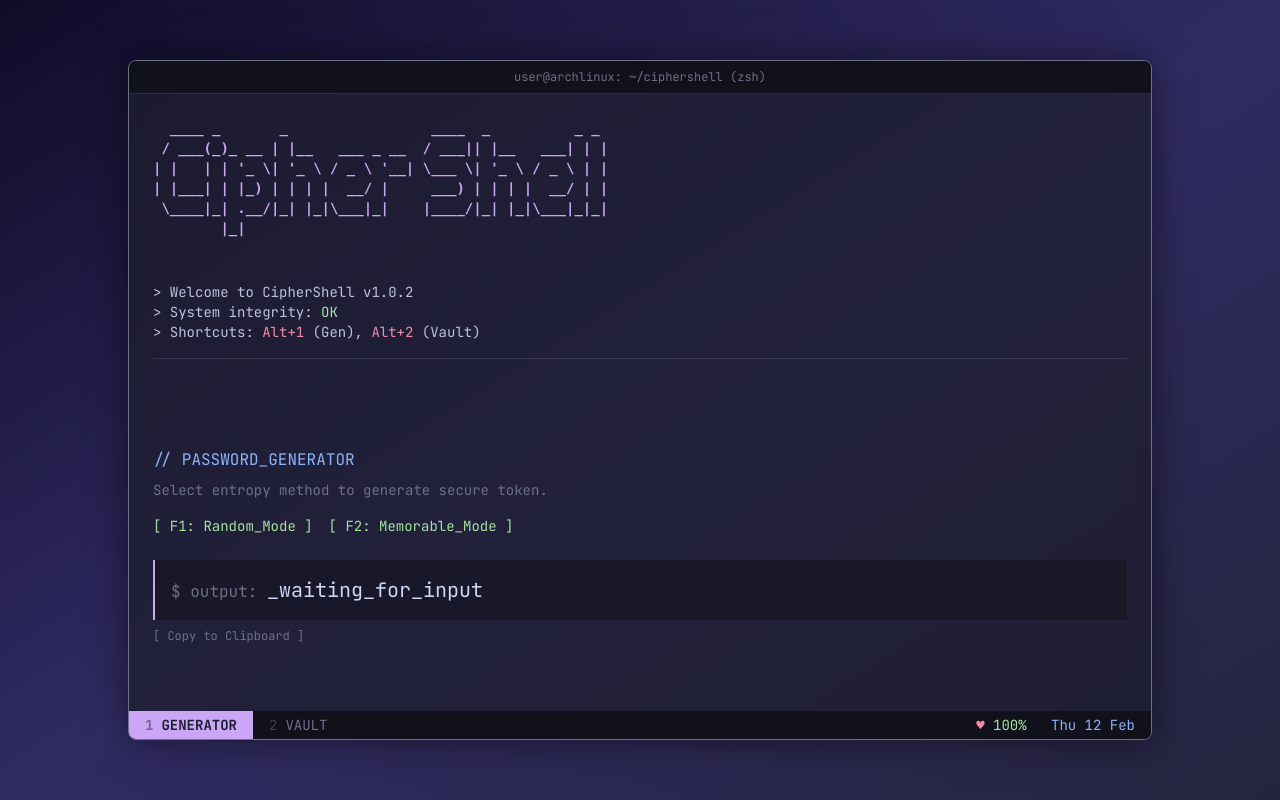
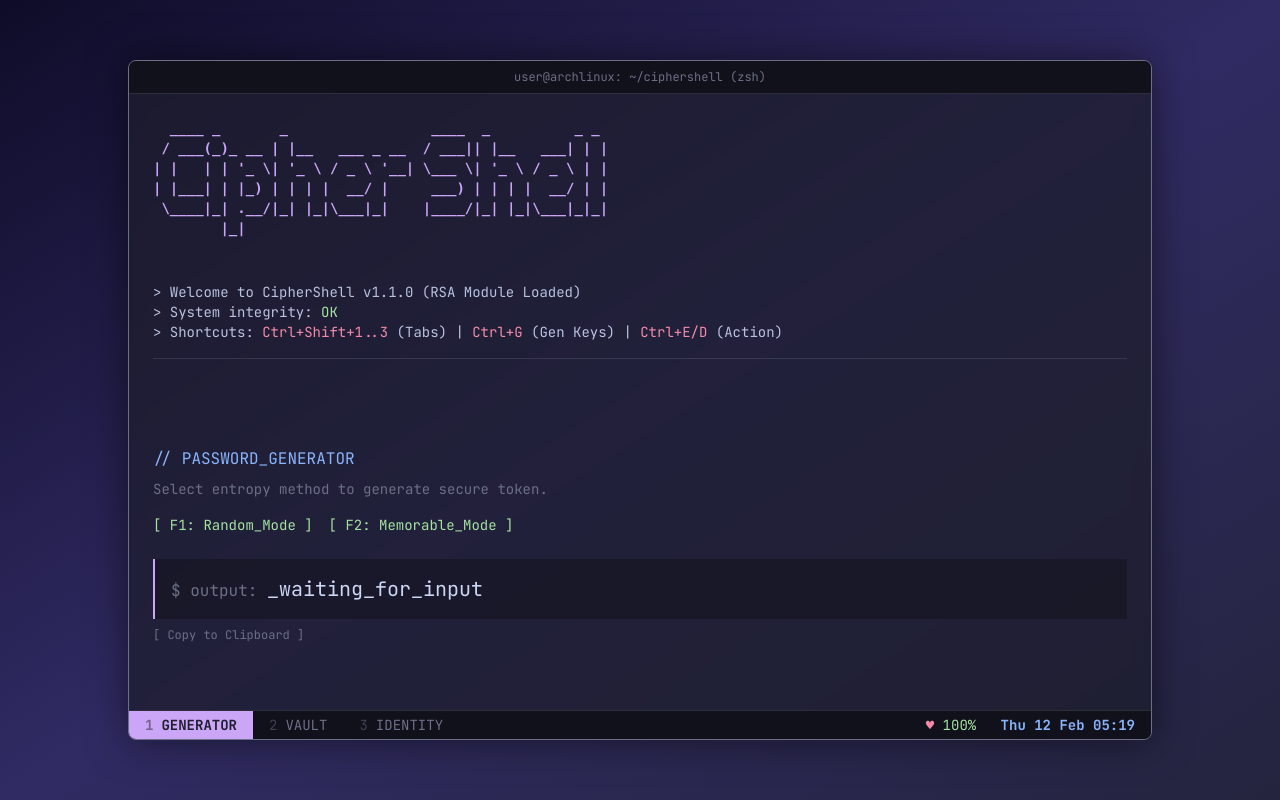
Before and after one commit to T9039/cipherShell, a Flask app: template templates/index2.html in a window 1280 px wide. Run offline with Flask 3, Linux system fonts and the light colour scheme; the template is opened without the code that fills it, so the values that code supplies are empty; some libraries are stand-ins or nearby versions.

Commit message:
updated some styling elements, added a 3rd tab for RSA encryption/decryption

```diff
--- a/static/script2.js
+++ b/static/script2.js
@@ -1,42 +1,65 @@
 // --- INITIALIZATION ---
 document.addEventListener('DOMContentLoaded', () => {
-    // Set focus to the first meaningful element? Or just wait for user.
     console.log("CipherShell Environment Loaded.");
 });
 
-// --- KEYBOARD SHORTCUTS ---
+// --- KEYBOARD SHORTCUTS (The Brains) ---
 document.addEventListener('keydown', (e) => {
-    // Alt + 1 : Switch to Generator
-    if (e.ctrlKey && e.key === '1') {
-        switchTab('generator');
-    }
-    // Alt + 2 : Switch to Vault
-    if (e.ctrlKey && e.key === '2') {
-        switchTab('vault');
+
+    // 1. GLOBAL NAVIGATION (Ctrl + Shift + 1/2/3)
+    if (e.ctrlKey && e.shiftKey) {
+        // We use e.code because "Shift+1" makes e.key equal "!", not "1"
+        if (e.code === 'Digit1') {
+            e.preventDefault();
+            switchTab('generator');
+        }
+        if (e.code === 'Digit2') {
+            e.preventDefault();
+            switchTab('vault');
+        }
+        if (e.code === 'Digit3') {
+            e.preventDefault();
+            switchTab('identity');
+        }
     }
 
-    // Vault Specific Shortcuts
+    // 2. VAULT SHORTCUTS
     if (!document.getElementById('section-vault').classList.contains('hidden')) {
-        // Ctrl + E : Encrypt
         if (e.ctrlKey && e.key === 'e') {
-            e.preventDefault(); // Prevent browser search
+            e.preventDefault();
             processVault('encrypt');
         }
-        // Ctrl + D : Decrypt
         if (e.ctrlKey && e.key === 'd') {
-            e.preventDefault(); // Prevent browser bookmark
+            e.preventDefault();
             processVault('decrypt');
         }
     }
 
-    // Generator Specific Shortcuts
+    // 3. IDENTITY SHORTCUTS
+    if (!document.getElementById('section-identity').classList.contains('hidden')) {
+        // Ctrl + G : Generate Keys
+        if (e.ctrlKey && e.key === 'g') {
+            e.preventDefault();
+            generateIdentity();
+        }
+        // Ctrl + E : Encrypt RSA
+        if (e.ctrlKey && e.key === 'e') {
+            e.preventDefault();
+            processRSA('encrypt');
+        }
+        // Ctrl + D : Decrypt RSA
+        if (e.ctrlKey && e.key === 'd') {
+            e.preventDefault();
+            processRSA('decrypt');
+        }
+    }
+
+    // 4. GENERATOR SHORTCUTS
     if (!document.getElementById('section-generator').classList.contains('hidden')) {
-        // F1 : Random
         if (e.key === 'F1') {
             e.preventDefault();
             generatePass('random');
         }
-        // F2 : Memorable
         if (e.key === 'F2') {
             e.preventDefault();
             generatePass('memorable');
@@ -47,42 +70,46 @@ document.addEventListener('keydown', (e) => {
 
 // --- TAB SWITCHING LOGIC ---
 function switchTab(tabName) {
-    const genSection = document.getElementById('section-generator');
-    const vaultSection = document.getElementById('section-vault');
-    const genTab = document.getElementById('tab-gen');
-    const vaultTab = document.getElementById('tab-vault');
+    const sections = ['generator', 'vault', 'identity'];
+    const tabs = ['tab-gen', 'tab-vault', 'tab-identity'];
+    const terminalContainer = document.querySelector('.overflow-y-auto');
 
-    if (tabName === 'generator') {
-        genSection.classList.remove('hidden');
-        vaultSection.classList.add('hidden');
+    // 1. Force Scroll to Top Immediately
+    terminalContainer.scrollTop = 0;
 
-        // Style Active Tab
-        genTab.classList.add('tab-active');
-        genTab.classList.remove('tab-inactive');
-        // Style Inactive Tab
-        vaultTab.classList.remove('tab-active');
-        vaultTab.classList.add('tab-inactive');
+    sections.forEach((sec, index) => {
+        const el = document.getElementById(`section-${sec}`);
+        const tabEl = document.getElementById(tabs[index]);
 
-    } else {
-        genSection.classList.add('hidden');
-        vaultSection.classList.remove('hidden');
+        if (sec === tabName) {
+            el.classList.remove('hidden');
+            tabEl.classList.add('tab-active');
+            tabEl.classList.remove('tab-inactive');
 
-        // Style Active Tab
-        vaultTab.classList.add('tab-active');
-        vaultTab.classList.remove('tab-inactive');
-        // Style Inactive Tab
-        genTab.classList.remove('tab-active');
-        genTab.classList.add('tab-inactive');
+            // 2. Focus with "preventScroll" option
+            setTimeout(() => {
+                if (sec === 'vault') {
+                    const vInput = document.getElementById('vault-input');
+                    if (vInput) vInput.focus({ preventScroll: true });
+                }
+                if (sec === 'identity') {
+                    const rInput = document.getElementById('rsa-msg-in');
+                    if (rInput) rInput.focus({ preventScroll: true });
+                }
+            }, 50);
 
-        // Auto-focus the input line
-        setTimeout(() => document.getElementById('vault-input').focus(), 50);
-    }
+        } else {
+            el.classList.add('hidden');
+            tabEl.classList.remove('tab-active');
+            tabEl.classList.add('tab-inactive');
+        }
+    });
 }
 
 // --- PASSWORD GENERATOR ---
 async function generatePass(mode) {
     const outputField = document.getElementById('pass-output');
-    outputField.innerText = "calculating_entropy..."; // Use innerText for span
+    outputField.innerText = "calculating_entropy...";
 
     try {
         const response = await fetch('/api/generate-password', {
@@ -94,24 +121,25 @@ async function generatePass(mode) {
         const data = await response.json();
         outputField.innerText = data.password;
 
+        // Scroll fix
+        const terminalContainer = document.querySelector('.overflow-y-auto');
+        terminalContainer.scrollTop = terminalContainer.scrollHeight;
+
     } catch (error) {
         outputField.innerText = "Error: Connection Refused.";
     }
 }
 
-// --- ENCRYPTION VAULT ---
+// --- SYMMETRIC VAULT (AES) ---
 async function processVault(action) {
     const input = document.getElementById('vault-input').value;
     const passphrase = document.getElementById('vault-pass').value;
     const resultField = document.getElementById('vault-result');
-
-    // 1. SELECT THE SCROLLABLE CONTAINER
-    // This matches the div in your HTML with "overflow-y-auto"
     const terminalContainer = document.querySelector('.overflow-y-auto');
 
     if (!input || !passphrase) {
         resultField.innerText = "[ERROR]: Input and Passphrase are mandatory.";
-        terminalContainer.scrollTop = terminalContainer.scrollHeight; // Scroll to error
+        terminalContainer.scrollTop = terminalContainer.scrollHeight;
         return;
     }
 
@@ -121,8 +149,6 @@ async function processVault(action) {
         : { ciphertext: input, passphrase: passphrase };
 
     resultField.innerText = "processing_crypto_engine...";
-
-    // Scroll immediately to show processing status
     terminalContainer.scrollTop = terminalContainer.scrollHeight;
 
     try {
@@ -142,14 +168,8 @@ async function processVault(action) {
             resultField.innerText = data.result;
         }
 
-        // --- THE SCROLL FIX ---
-        // We set the scroll position (scrollTop) to the total height of the content (scrollHeight)
-        // This guarantees we are at the absolute bottom.
         setTimeout(() => {
-            terminalContainer.scrollTo({
-                top: terminalContainer.scrollHeight,
-                behavior: 'smooth'
-            });
+            terminalContainer.scrollTo({ top: terminalContainer.scrollHeight, behavior: 'smooth' });
         }, 100);
 
     } catch (error) {
@@ -158,14 +178,132 @@ async function processVault(action) {
     }
 }
 
+// --- ASYMMETRIC IDENTITY (RSA) ---
+async function generateIdentity() {
+    const pubField = document.getElementById('rsa-public');
+    const privField = document.getElementById('rsa-private');
+    const terminalContainer = document.querySelector('.overflow-y-auto');
+
+    pubField.value = "Generating 2048-bit primes...";
+    privField.value = "Calculating coefficients...";
+    terminalContainer.scrollTop = terminalContainer.scrollHeight;
+
+    try {
+        const response = await fetch('/api/generate-keys', { method: 'POST' });
+        const data = await response.json();
+
+        pubField.value = data.public;
+        privField.value = data.private;
+
+        setTimeout(() => {
+            terminalContainer.scrollTo({ top: terminalContainer.scrollHeight, behavior: 'smooth' });
+        }, 100);
+
+    } catch (error) {
+        pubField.value = "Error: Keygen failed.";
+    }
+}
+
+async function processRSA(action) {
+    const resultField = document.getElementById('rsa-result');
+    const terminalContainer = document.querySelector('.overflow-y-auto');
+
+    let payload = {};
+    let endpoint = '';
+
+    if (action === 'encrypt') {
+        const msg = document.getElementById('rsa-msg-in').value;
+        const key = document.getElementById('rsa-remote-key').value;
+        if (!msg || !key) {
+            resultField.innerText = "[ERROR]: Message and Remote Key required.";
+            terminalContainer.scrollTop = terminalContainer.scrollHeight;
+            return;
+        }
+        endpoint = '/api/rsa-encrypt';
+        payload = { message: msg, public_key: key };
+    } else {
+        const cipher = document.getElementById('rsa-cipher-in').value;
+        const myPrivKey = document.getElementById('rsa-private').value;
+
+        if (!myPrivKey) {
+            resultField.innerText = "[ERROR]: You must Generate or Paste your Private Key first.";
+            terminalContainer.scrollTop = terminalContainer.scrollHeight;
+            return;
+        }
+        if (!cipher) {
+             resultField.innerText = "[ERROR]: No ciphertext provided.";
+             terminalContainer.scrollTop = terminalContainer.scrollHeight;
+             return;
+        }
+
+        endpoint = '/api/rsa-decrypt';
+        payload = { ciphertext: cipher, private_key: myPrivKey };
+    }
+
+    resultField.innerText = "processing_rsa_block...";
+    terminalContainer.scrollTop = terminalContainer.scrollHeight;
+
+    try {
+        const response = await fetch(endpoint, {
+            method: 'POST',
+            headers: { 'Content-Type': 'application/json' },
+            body: JSON.stringify(payload)
+        });
+
+        const data = await response.json();
+
+        if (data.error) {
+            resultField.innerText = "[ERROR]: " + data.error;
+        } else {
+            resultField.innerText = data.result;
+        }
+
+        setTimeout(() => {
+            terminalContainer.scrollTo({ top: terminalContainer.scrollHeight, behavior: 'smooth' });
+        }, 100);
+
+    } catch (error) {
+        resultField.innerText = "[SYSTEM_HALT]: " + error;
+    }
+}
+
 // --- UTILITY ---
 function copyToClipboard(elementId) {
     const element = document.getElementById(elementId);
-    // For input/textarea use .value, for div/span use .innerText
     const text = element.tagName === 'INPUT' || element.tagName === 'TEXTAREA' ? element.value : element.innerText;
 
     navigator.clipboard.writeText(text).then(() => {
-        // Optional: Flash the element or show a toast
         console.log("Copied to buffer");
     });
 }
+
+// --- CLOCK & STATUS BAR ---
+function updateClock() {
+    const now = new Date();
+
+    // Arrays for formatting
+    const days = ['Sun', 'Mon', 'Tue', 'Wed', 'Thu', 'Fri', 'Sat'];
+    const months = ['Jan', 'Feb', 'Mar', 'Apr', 'May', 'Jun', 'Jul', 'Aug', 'Sep', 'Oct', 'Nov', 'Dec'];
+
+    // Extract parts
+    const dayName = days[now.getDay()];
+    const dayNum = now.getDate();
+    const monthName = months[now.getMonth()];
+
+    // Time with leading zeros
+    const hours = String(now.getHours()).padStart(2, '0');
+    const minutes = String(now.getMinutes()).padStart(2, '0');
+
+    // Construct String: "Thu 12 Feb 14:30"
+    const timeString = `${dayName} ${dayNum} ${monthName} ${hours}:${minutes}`;
+
+    // Update DOM
+    const clockEl = document.getElementById('clock-display');
+    if (clockEl) {
+        clockEl.innerText = timeString;
+    }
+}
+
+// Start the clock immediately and update every second
+setInterval(updateClock, 1000);
+updateClock(); // Initial call to avoid 1s delay
--- a/templates/index2.html
+++ b/templates/index2.html
@@ -23,7 +23,6 @@
       body {
         font-family: "JetBrains Mono", monospace;
         background-color: #000;
-        /* Simple "Wallpaper" gradient */
         background-image: linear-gradient(
           to bottom right,
           #0f0c29,
@@ -31,17 +30,12 @@
           #24243e
         );
         color: var(--text);
-        overflow: hidden; /* No scrollbars on body */
+        overflow: hidden;
       }
 
       /* Glassmorphism Terminal */
       .terminal-window {
-        background-color: rgba(
-          30,
-          30,
-          46,
-          0.75
-        ); /* Catppuccin Base with Opacity */
+        background-color: rgba(30, 30, 46, 0.75);
         backdrop-filter: blur(8px);
         border: 1px solid var(--overlay);
         box-shadow: 0 0 40px rgba(0, 0, 0, 0.5);
@@ -62,7 +56,7 @@
         }
       }
 
-      /* Remove default input styles to look like CLI */
+      /* CLI Input Styles */
       .cli-input {
         background: transparent;
         border: none;
@@ -76,7 +70,7 @@
         opacity: 0.5;
       }
 
-      /* Hide Scrollbar but keep functionality */
+      /* Hide Scrollbar */
       .no-scrollbar::-webkit-scrollbar {
         display: none;
       }
@@ -85,7 +79,7 @@
         scrollbar-width: none;
       }
 
-      /* Tmux Active Tab Style */
+      /* Tmux Active/Inactive Tab Styles */
       .tab-active {
         background-color: var(--mauve);
         color: var(--base);
@@ -120,11 +114,13 @@
         >
 
         <div class="mb-8 text-sm text-[#bac2de]">
-          <p>> Welcome to CipherShell v1.0.2</p>
+          <p>> Welcome to CipherShell v1.1.0 (RSA Module Loaded)</p>
           <p>> System integrity: <span class="text-[#a6e3a1]">OK</span></p>
           <p>
-            > Shortcuts: <span class="text-[#f38ba8]">Alt+1</span> (Gen),
-            <span class="text-[#f38ba8]">Alt+2</span> (Vault)
+            > Shortcuts:
+            <span class="text-[#f38ba8]">Ctrl+Shift+1..3</span> (Tabs) |
+            <span class="text-[#f38ba8]">Ctrl+G</span> (Gen Keys) |
+            <span class="text-[#f38ba8]">Ctrl+E/D</span> (Action)
           </p>
           <div class="border-b border-[#6c7086]/30 my-4"></div>
         </div>
@@ -227,16 +223,133 @@
             </div>
           </div>
         </div>
+
+        <div
+          id="section-identity"
+          class="hidden flex-1 flex flex-col space-y-8 pb-10"
+        >
+          <div>
+            <p class="text-[#f38ba8] mb-2 text-xs uppercase font-bold">
+              // 1. MY_IDENTITY (KEYPAIR)
+            </p>
+            <button
+              onclick="generateIdentity()"
+              class="mb-4 text-xs border border-[#a6e3a1] text-[#a6e3a1] px-3 py-1 hover:bg-[#a6e3a1] hover:text-[#1e1e2e] transition-colors"
+            >
+              [ GENERATE_NEW_KEYPAIR_2048 ]
+            </button>
+
+            <div class="grid grid-cols-1 md:grid-cols-2 gap-4">
+              <div class="relative group">
+                <label class="text-[10px] text-[#a6e3a1] block mb-1"
+                  >PUBLIC_KEY (SHARE_THIS)</label
+                >
+                <textarea
+                  id="rsa-public"
+                  readonly
+                  class="w-full h-32 bg-[#11111b]/50 border border-[#a6e3a1]/50 p-2 text-[10px] leading-tight text-[#a6e3a1] resize-none focus:border-[#a6e3a1] outline-none font-mono"
+                ></textarea>
+                <button
+                  onclick="copyToClipboard('rsa-public')"
+                  class="absolute top-2 right-2 text-[10px] bg-[#1e1e2e] border border-[#a6e3a1] px-1 hover:bg-[#a6e3a1] hover:text-black"
+                >
+                  CPY
+                </button>
+              </div>
+
+              <div class="relative group">
+                <label class="text-[10px] text-[#f38ba8] block mb-1"
+                  >PRIVATE_KEY (KEEP_SECRET)</label
+                >
+                <textarea
+                  id="rsa-private"
+                  readonly
+                  class="w-full h-32 bg-[#11111b]/50 border border-[#f38ba8]/50 p-2 text-[10px] leading-tight text-[#f38ba8] resize-none focus:border-[#f38ba8] outline-none font-mono"
+                ></textarea>
+                <button
+                  onclick="copyToClipboard('rsa-private')"
+                  class="absolute top-2 right-2 text-[10px] bg-[#1e1e2e] border border-[#f38ba8] px-1 hover:bg-[#f38ba8] hover:text-black"
+                >
+                  CPY
+                </button>
+              </div>
+            </div>
+          </div>
+
+          <div class="border-t border-[#6c7086]/30 pt-6">
+            <p class="text-[#89b4fa] mb-4 text-xs uppercase font-bold">
+              // 2. ASYMMETRIC_MESSAGING
+            </p>
+
+            <div class="grid grid-cols-1 md:grid-cols-2 gap-8">
+              <div class="space-y-2">
+                <p class="text-xs text-[#6c7086]">> Encrypt for recipient</p>
+                <input
+                  id="rsa-msg-in"
+                  class="w-full bg-transparent border-b border-[#6c7086] py-1 text-sm focus:border-[#89b4fa] outline-none"
+                  placeholder="Enter Message..."
+                />
+
+                <textarea
+                  id="rsa-remote-key"
+                  class="w-full h-20 bg-[#11111b]/30 border border-[#6c7086]/50 p-2 text-[10px] resize-none focus:border-[#89b4fa] outline-none text-[#6c7086]"
+                  placeholder="Paste Recipient's Public Key Here..."
+                ></textarea>
+                <button
+                  onclick="processRSA('encrypt')"
+                  class="w-full border border-[#89b4fa] text-[#89b4fa] hover:bg-[#89b4fa] hover:text-[#1e1e2e] py-1 text-sm transition-colors"
+                >
+                  ENCRYPT >>
+                </button>
+              </div>
+
+              <div class="space-y-2">
+                <p class="text-xs text-[#6c7086]">
+                  > Decrypt with MY Private Key
+                </p>
+
+                <div class="hidden md:block h-[29px] w-full"></div>
+
+                <textarea
+                  id="rsa-cipher-in"
+                  class="w-full h-20 bg-[#11111b]/30 border border-[#6c7086]/50 p-2 text-[10px] resize-none focus:border-[#f38ba8] outline-none text-[#6c7086]"
+                  placeholder="Paste Ciphertext Here..."
+                ></textarea>
+
+                <button
+                  onclick="processRSA('decrypt')"
+                  class="w-full border border-[#f38ba8] text-[#f38ba8] hover:bg-[#f38ba8] hover:text-[#1e1e2e] py-1 text-sm transition-colors"
+                >
+                  << DECRYPT
+                </button>
+              </div>
+            </div>
+
+            <div class="mt-6 pb-6">
+              <span class="text-[#6c7086] text-xs">$ rsa_output: </span>
+              <span
+                id="rsa-result"
+                class="text-sm text-[#cdd6f4] break-all font-mono"
+                >_waiting_</span
+              >
+              <button
+                onclick="copyToClipboard('rsa-result')"
+                class="ml-2 text-[10px] text-[#6c7086] hover:text-white"
+              >
+                [Copy]
+              </button>
+            </div>
+          </div>
+        </div>
       </div>
-
       <div
-        class="bg-[#11111b] text-sm flex justify-between items-center select-none"
+        class="bg-[#11111b] text-sm flex justify-between items-center select-none z-50 border-t border-[#6c7086]/30 shrink-0"
       >
         <div class="flex">
           <div
             id="tab-gen"
             onclick="switchTab('generator')"
-            class="cursor-pointer px-4 py-1 tab-active flex gap-2"
+            class="cursor-pointer px-4 py-1 tab-active flex gap-2 hover:bg-[#313244] transition-colors"
           >
             <span class="opacity-50">1</span>
             <span>GENERATOR</span>
@@ -244,20 +357,29 @@
           <div
             id="tab-vault"
             onclick="switchTab('vault')"
-            class="cursor-pointer px-4 py-1 tab-inactive flex gap-2"
+            class="cursor-pointer px-4 py-1 tab-inactive flex gap-2 hover:bg-[#313244] transition-colors"
           >
             <span class="opacity-50">2</span>
             <span>VAULT</span>
+          </div>
+          <div
+            id="tab-identity"
+            onclick="switchTab('identity')"
+            class="cursor-pointer px-4 py-1 tab-inactive flex gap-2 hover:bg-[#313244] transition-colors"
+          >
+            <span class="opacity-50">3</span>
+            <span>IDENTITY</span>
           </div>
         </div>
 
         <div class="px-4 text-[#a6e3a1] hidden sm:block">
           <span class="text-[#f38ba8]">♥</span> 100%
-          <span class="ml-4 text-[#89b4fa]">Thu 12 Feb</span>
+          <span id="clock-display" class="ml-4 text-[#89b4fa] font-bold"
+            >Initializing...</span
+          >
         </div>
       </div>
     </div>
-
     <script src="{{ url_for('static', filename='script2.js') }}"></script>
   </body>
 </html>
```
